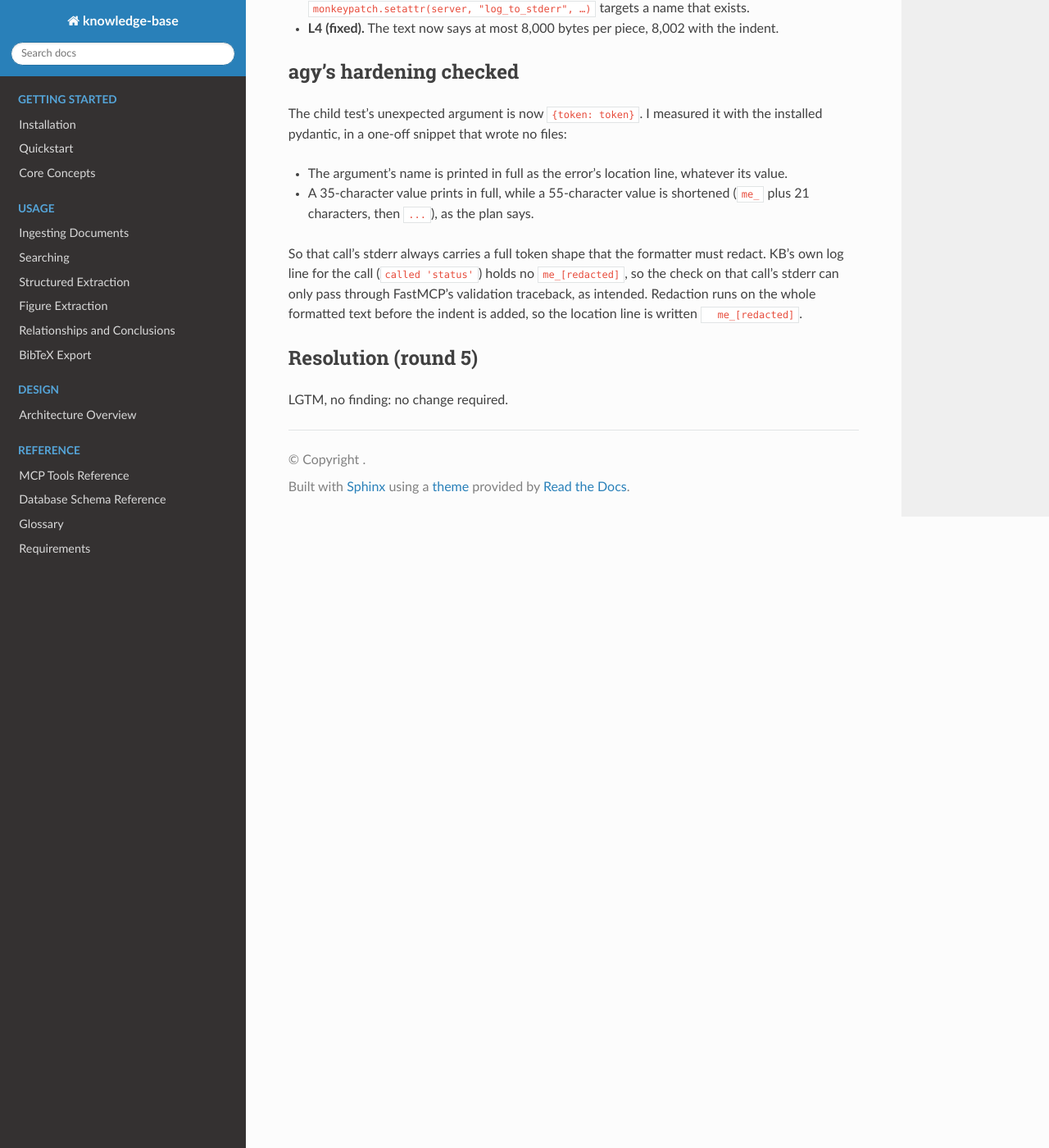
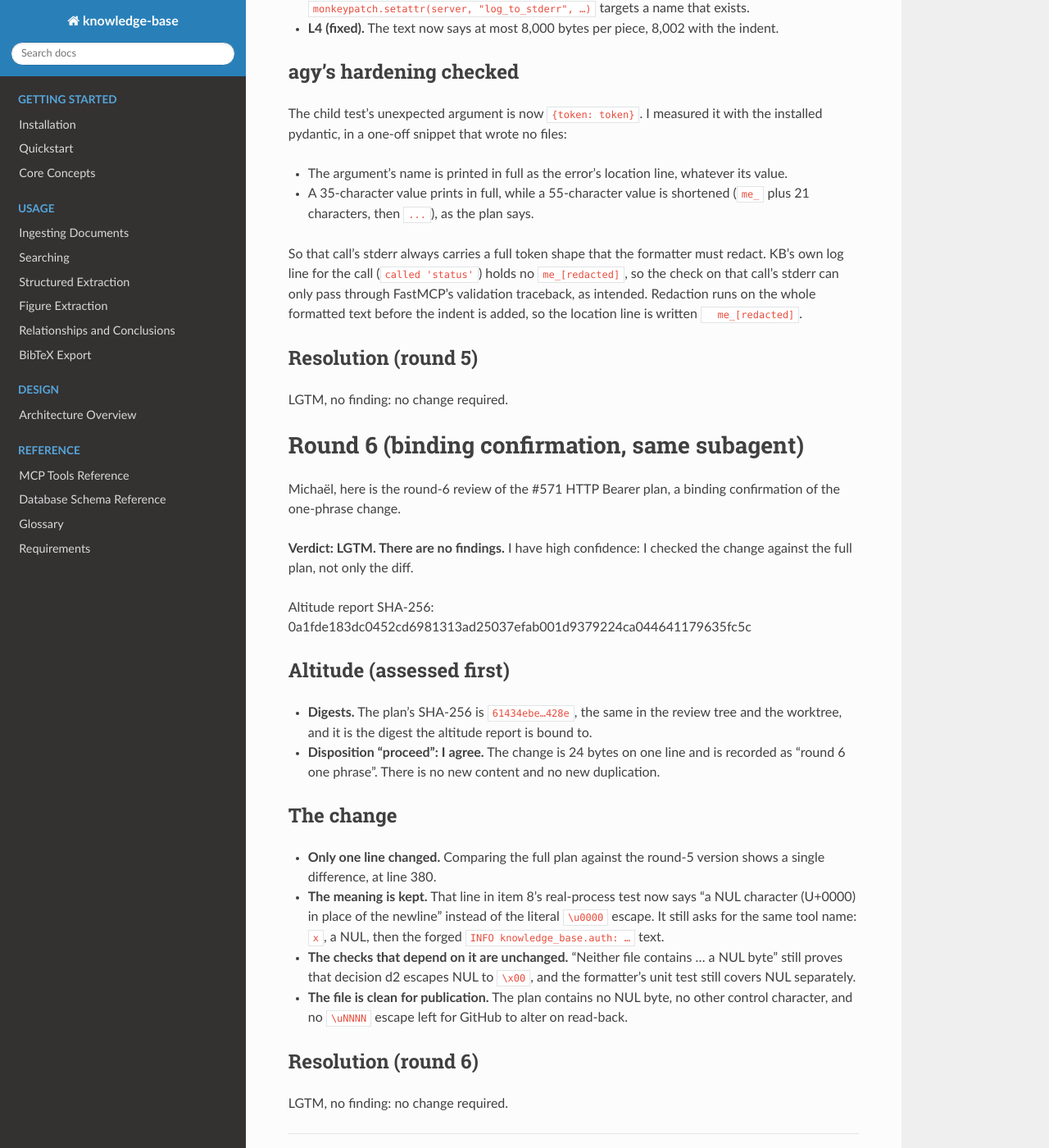
Before and after one commit to dutiona/knowledge-base, a Sphinx documentation site: the page built from docs/plans/2026-11-17-http-bearer-subagent-review.md, in a window 1280 px wide and 1400 px high, scrolled down 16523 px. Shown: the whole window at 82% size. Built offline with Sphinx 7.4.7 and the Read the Docs theme 3.1.0, drawn with Linux system fonts in a browser that asks for light colours.

Commit message:
docs(plans): reword item 8 for publication and record round 6 (#571)
GitHub altered a literal backslash-u escape in the plan body on
read-back, so publishing failed the archive's byte-for-byte check.
Item 8 now names the NUL character in words; all three reviewers
confirmed the one-phrase change.

```diff
--- a/docs/plans/2026-11-17-http-bearer-subagent-review.md
+++ b/docs/plans/2026-11-17-http-bearer-subagent-review.md
@@ -414,3 +414,27 @@ So that call's stderr always carries a full token shape that the formatter must
 ## Resolution (round 5)
 
 LGTM, no finding: no change required.
+
+# Round 6 (binding confirmation, same subagent)
+
+Michaël, here is the round-6 review of the #571 HTTP Bearer plan, a binding confirmation of the one-phrase change.
+
+**Verdict: LGTM. There are no findings.** I have high confidence: I checked the change against the full plan, not only the diff.
+
+Altitude report SHA-256: 0a1fde183dc0452cd6981313ad25037efab001d9379224ca044641179635fc5c
+
+## Altitude (assessed first)
+
+- **Digests.** The plan's SHA-256 is `61434ebe…428e`, the same in the review tree and the worktree, and it is the digest the altitude report is bound to.
+- **Disposition "proceed": I agree.** The change is 24 bytes on one line and is recorded as "round 6 one phrase". There is no new content and no new duplication.
+
+## The change
+
+- **Only one line changed.** Comparing the full plan against the round-5 version shows a single difference, at line 380.
+- **The meaning is kept.** That line in item 8's real-process test now says "a NUL character (U+0000) in place of the newline" instead of the literal `\u0000` escape. It still asks for the same tool name: `x`, a NUL, then the forged `INFO knowledge_base.auth: …` text.
+- **The checks that depend on it are unchanged.** "Neither file contains … a NUL byte" still proves that decision d2 escapes NUL to `\x00`, and the formatter's unit test still covers NUL separately.
+- **The file is clean for publication.** The plan contains no NUL byte, no other control character, and no `\uNNNN` escape left for GitHub to alter on read-back.
+
+## Resolution (round 6)
+
+LGTM, no finding: no change required.
```
Also changed, not shown: docs/plans/2026-11-17-http-bearer-advisor.md (+10 -0 lines), docs/plans/2026-11-17-http-bearer-altitude.md (+4 -4 lines), docs/plans/2026-11-17-http-bearer-external-agy.md (+14 -0 lines), docs/plans/2026-11-17-http-bearer-external-codex.md (+6 -0 lines), docs/plans/2026-11-17-http-bearer.md (+1 -1 lines).
